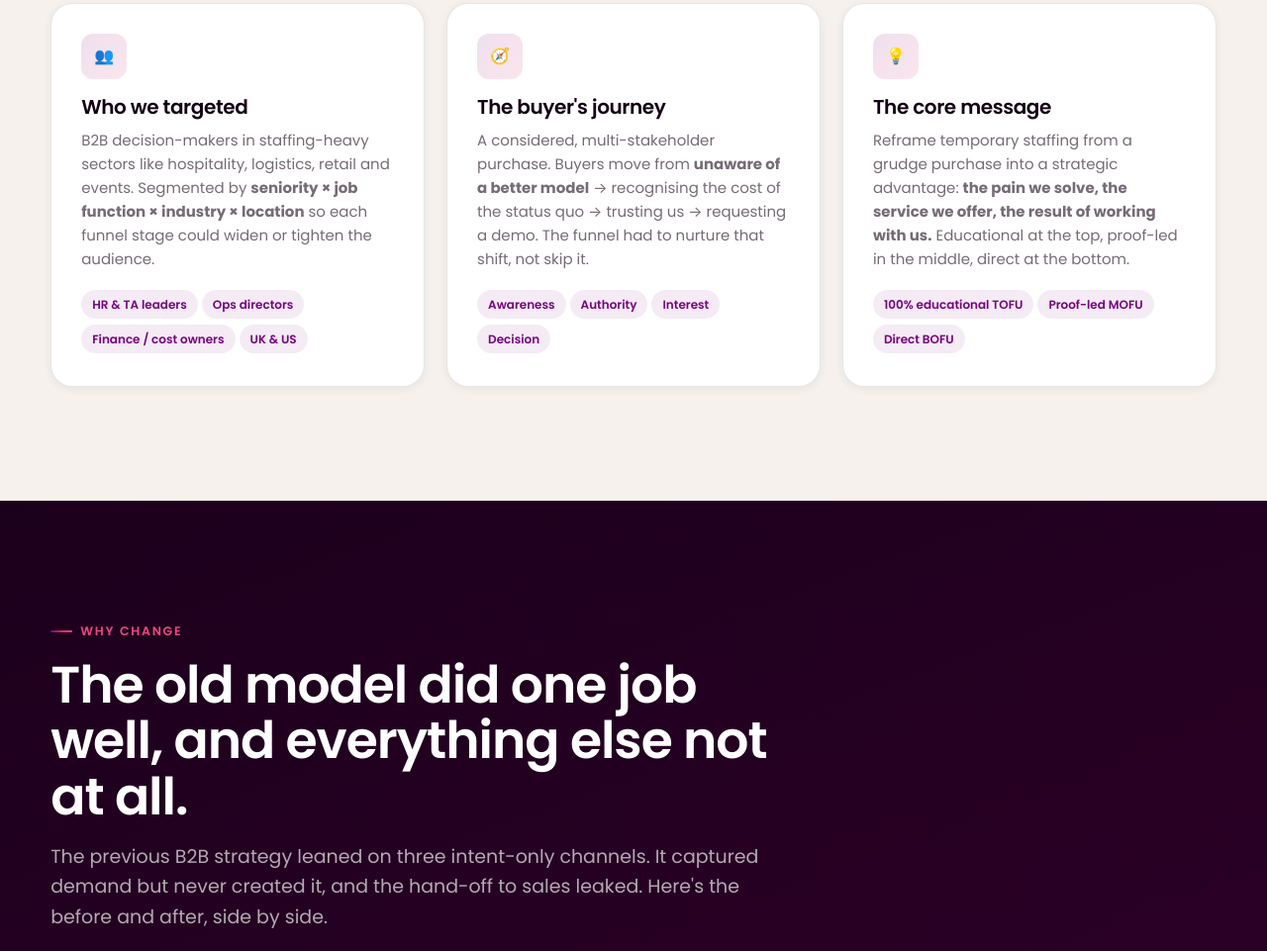
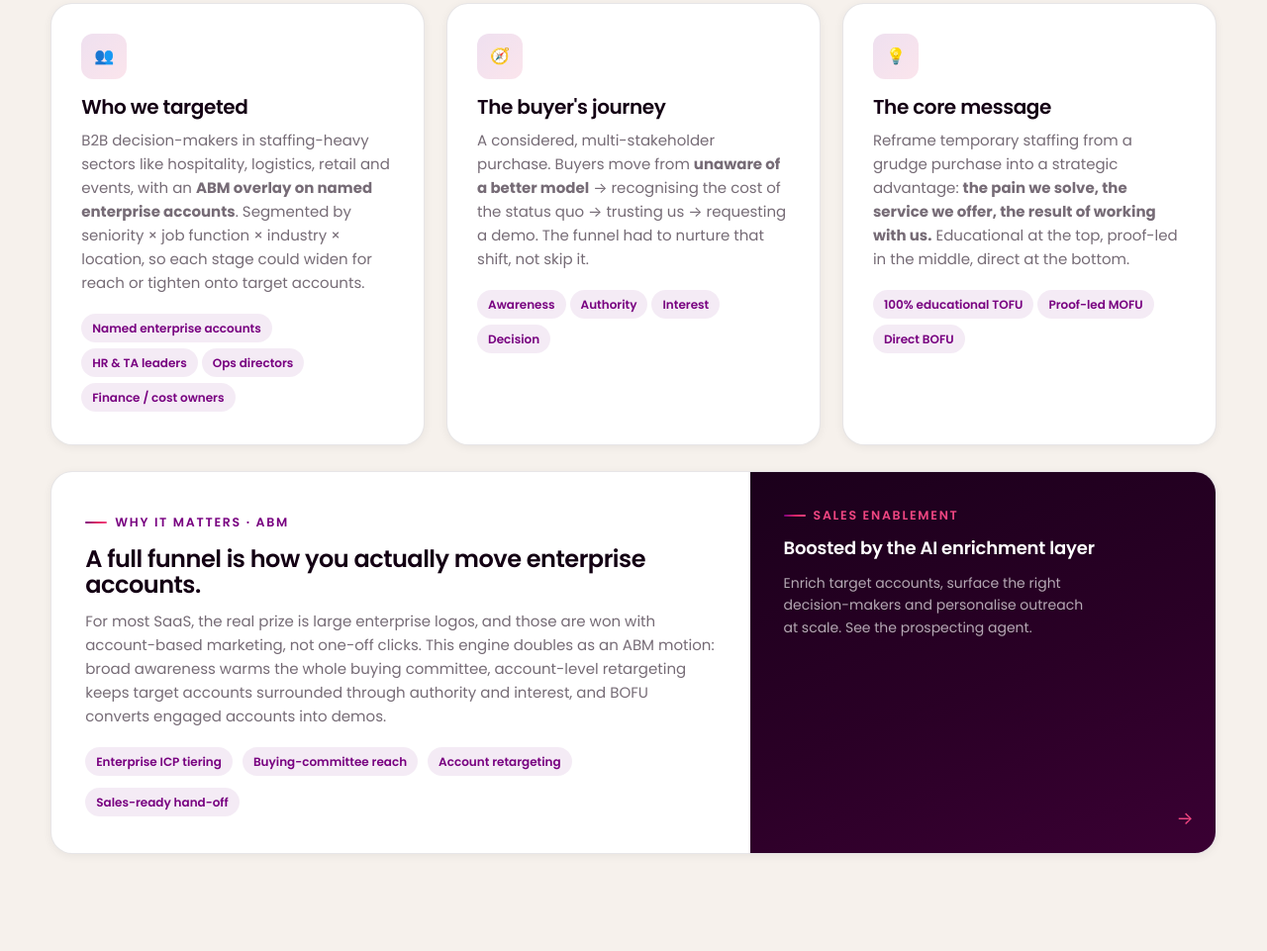
Before and after one commit to Adrienenjalbert/ae-portfolio-gitlab, a plain HTML site: page demand-gen-Stravito/index.html in a window 1280 px wide. Shown: the part 1539-2500 px from the top of the page at 99% size. Drawn offline with Linux system fonts and the light colour scheme.

Commit message:
feat: frame the full funnel as an ABM engine + link AI enrichment as sales enablement
Adds an ABM strategy callout (enterprise-account focus, buying-committee reach,
account retargeting) to the targeting section and links it to the prospecting AI
agent as the sales-enablement layer. Applied to both the Stravito and portfolio versions.

```diff
--- a/assets/fullfunnel.css
+++ b/assets/fullfunnel.css
@@ -673,3 +673,18 @@ h1,.hero h1{font-weight:600}
 .prevnext .allwork{display:flex;align-items:center;justify-content:center;padding:14px 18px;border:1px solid var(--line-strong);border-radius:999px;background:var(--paper);font-family:var(--font-mono);font-size:11px;letter-spacing:.1em;text-transform:uppercase;color:var(--muted);white-space:nowrap;text-decoration:none}
 .prevnext .allwork:hover{color:var(--pink);border-color:var(--pink)}
 @media(max-width:640px){.prevnext{grid-template-columns:1fr}.prevnext a.next{text-align:left;align-items:flex-start}.prevnext .allwork{order:3}}
+
+/* ============ ABM strategy callout ============ */
+.abm-band{display:grid;grid-template-columns:1.5fr 1fr;margin-top:26px;border:1px solid var(--line);border-radius:var(--radius);overflow:hidden;background:var(--white);box-shadow:var(--shadow-sm)}
+.abm-l{padding:clamp(24px,3vw,34px)}
+.abm-l h3{font-size:clamp(19px,2.3vw,24px);margin:14px 0 12px}
+.abm-l p{color:var(--muted);font-size:15px}
+.abm-tags{display:flex;flex-wrap:wrap;gap:6px;margin-top:16px}
+.abm-r{display:flex;flex-direction:column;gap:9px;padding:clamp(24px,3vw,34px);background:var(--grad-ink);color:#fff;text-decoration:none;position:relative;transition:filter .25s var(--ease)}
+.abm-r::after{content:"→";position:absolute;right:22px;bottom:20px;color:var(--pink-2);font-size:18px;transition:transform .25s var(--ease)}
+.abm-r:hover{filter:brightness(1.12)}
+.abm-r:hover::after{transform:translateX(4px)}
+.abm-r .eyebrow{color:var(--pink-2)}
+.abm-r strong{font-size:18px;font-weight:600;letter-spacing:-.01em}
+.abm-r .sub{color:var(--muted-on-dark);font-size:14px;max-width:36ch}
+@media(max-width:760px){.abm-band{grid-template-columns:1fr}}
--- a/demand-gen-Stravito/assets/stravito.css
+++ b/demand-gen-Stravito/assets/stravito.css
@@ -628,3 +628,18 @@ section { position: relative; padding: clamp(64px, 9vw, 130px) 0; }
   .bp-strip { grid-template-columns: 1fr; gap: 14px; align-items: flex-start; }
   .hero-metrics { grid-template-columns: 1fr 1fr; }
 }
+
+/* ============ ABM strategy callout ============ */
+.abm-band{display:grid;grid-template-columns:1.5fr 1fr;margin-top:26px;border:1px solid var(--line);border-radius:var(--radius);overflow:hidden;background:var(--white);box-shadow:var(--shadow-sm)}
+.abm-l{padding:clamp(24px,3vw,34px)}
+.abm-l h3{font-size:clamp(19px,2.3vw,24px);margin:14px 0 12px}
+.abm-l p{color:var(--muted);font-size:15px}
+.abm-tags{display:flex;flex-wrap:wrap;gap:6px;margin-top:16px}
+.abm-r{display:flex;flex-direction:column;gap:9px;padding:clamp(24px,3vw,34px);background:var(--grad-ink);color:#fff;text-decoration:none;position:relative;transition:filter .25s var(--ease)}
+.abm-r::after{content:"→";position:absolute;right:22px;bottom:20px;color:var(--pink-2);font-size:18px;transition:transform .25s var(--ease)}
+.abm-r:hover{filter:brightness(1.12)}
+.abm-r:hover::after{transform:translateX(4px)}
+.abm-r .eyebrow{color:var(--pink-2)}
+.abm-r strong{font-size:18px;font-weight:600;letter-spacing:-.01em}
+.abm-r .sub{color:var(--muted-on-dark);font-size:14px;max-width:36ch}
+@media(max-width:760px){.abm-band{grid-template-columns:1fr}}
--- a/demand-gen-Stravito/index.html
+++ b/demand-gen-Stravito/index.html
@@ -95,9 +95,9 @@
       <div class="card reveal">
         <div class="ic">👥</div>
         <h3>Who we targeted</h3>
-        <p>B2B decision-makers in staffing-heavy sectors like hospitality, logistics, retail and events. Segmented by <b>seniority × job function × industry × location</b> so each funnel stage could widen or tighten the audience.</p>
+        <p>B2B decision-makers in staffing-heavy sectors like hospitality, logistics, retail and events, with an <b>ABM overlay on named enterprise accounts</b>. Segmented by seniority × job function × industry × location, so each stage could widen for reach or tighten onto target accounts.</p>
         <div style="margin-top:16px">
-          <span class="tag">HR &amp; TA leaders</span><span class="tag">Ops directors</span><span class="tag">Finance / cost owners</span><span class="tag">UK &amp; US</span>
+          <span class="tag">Named enterprise accounts</span><span class="tag">HR &amp; TA leaders</span><span class="tag">Ops directors</span><span class="tag">Finance / cost owners</span>
         </div>
       </div>
       <div class="card reveal d1">
@@ -116,6 +116,20 @@
           <span class="tag">100% educational TOFU</span><span class="tag">Proof-led MOFU</span><span class="tag">Direct BOFU</span>
         </div>
       </div>
+    </div>
+
+    <div class="abm-band reveal">
+      <div class="abm-l">
+        <span class="eyebrow">Why it matters · ABM</span>
+        <h3>A full funnel is how you actually move enterprise accounts.</h3>
+        <p>For most SaaS, the real prize is large enterprise logos, and those are won with account-based marketing, not one-off clicks. This engine doubles as an ABM motion: broad awareness warms the whole buying committee, account-level retargeting keeps target accounts surrounded through authority and interest, and BOFU converts engaged accounts into demos.</p>
+        <div class="abm-tags"><span class="tag">Enterprise ICP tiering</span><span class="tag">Buying-committee reach</span><span class="tag">Account retargeting</span><span class="tag">Sales-ready hand-off</span></div>
+      </div>
+      <a class="abm-r" href="#process">
+        <span class="eyebrow">Sales enablement</span>
+        <strong>Boosted by the AI enrichment layer</strong>
+        <span class="sub">Enrich target accounts, surface the right decision-makers and personalise outreach at scale. See the prospecting agent.</span>
+      </a>
     </div>
   </div>
 </section>
@@ -682,7 +696,7 @@
     <div class="section-head reveal">
       <span class="eyebrow">05 · Process &amp; Infrastructure</span>
       <h2>The engine behind the engine.</h2>
-      <p>The campaign ran on a lightweight operational stack, plus a prospecting AI agent I built to help sales close more of what marketing generated.</p>
+      <p>The campaign ran on a lightweight operational stack, plus a prospecting AI agent I built as the sales-enablement layer for the ABM motion, turning warmed target accounts into closed enterprise deals.</p>
     </div>
 
     <div class="grid-4 reveal" style="margin-bottom:52px">
@@ -695,7 +709,7 @@
     <div class="section-head reveal" style="margin:0 0 26px">
       <span class="eyebrow">The build</span>
       <h2 style="font-size:clamp(22px,3vw,34px)">The prospecting AI agent</h2>
-      <p>Goal: help sales close more deals by uncovering signal, finding the right decision-maker, prioritising actions and personalising outreach at scale, for UK and US markets.</p>
+      <p>Goal: power the ABM motion and help sales close large accounts. The agent enriches target accounts, uncovers buying signals, finds the right decision-maker, prioritises the highest-value accounts and personalises outreach at scale across UK and US markets.</p>
     </div>
     <div class="agent-flow reveal">
       <div class="agent-node"><div class="n">1</div><h5>Company enrichment</h5><p>Firmographic &amp; signal data appended per account.</p></div>
```
Also changed, not shown: work/full-funnel-demand-gen.html (+18 -4 lines).
